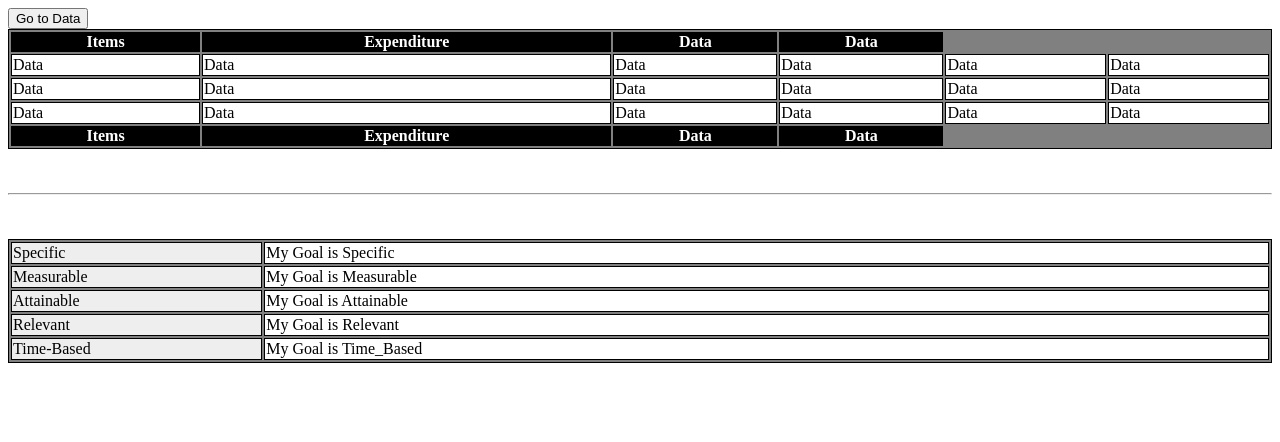
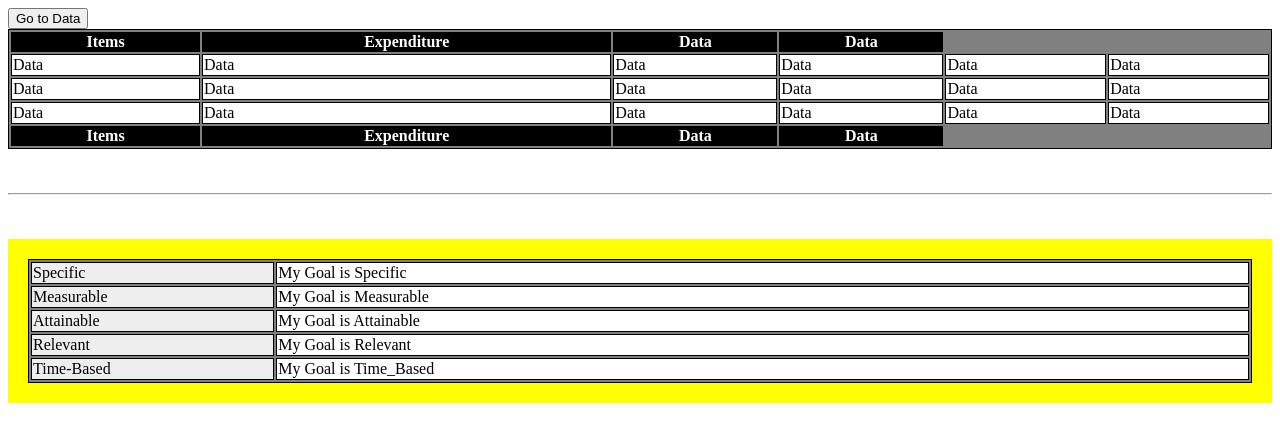
Before and after one commit to MiaPham051328/MiaPham.github.io, a plain HTML site: page page3.html in a window 1280 px wide. Drawn offline with Linux system fonts and the light colour scheme.

Commit message:
Update style2.css

```diff
--- a/style2.css
+++ b/style2.css
@@ -21,7 +21,7 @@ thead, tfoot{
 
 }
 
-.tableDiv{
+#tableDiv{
 background:yellow;
 padding:20px;
 }
```
